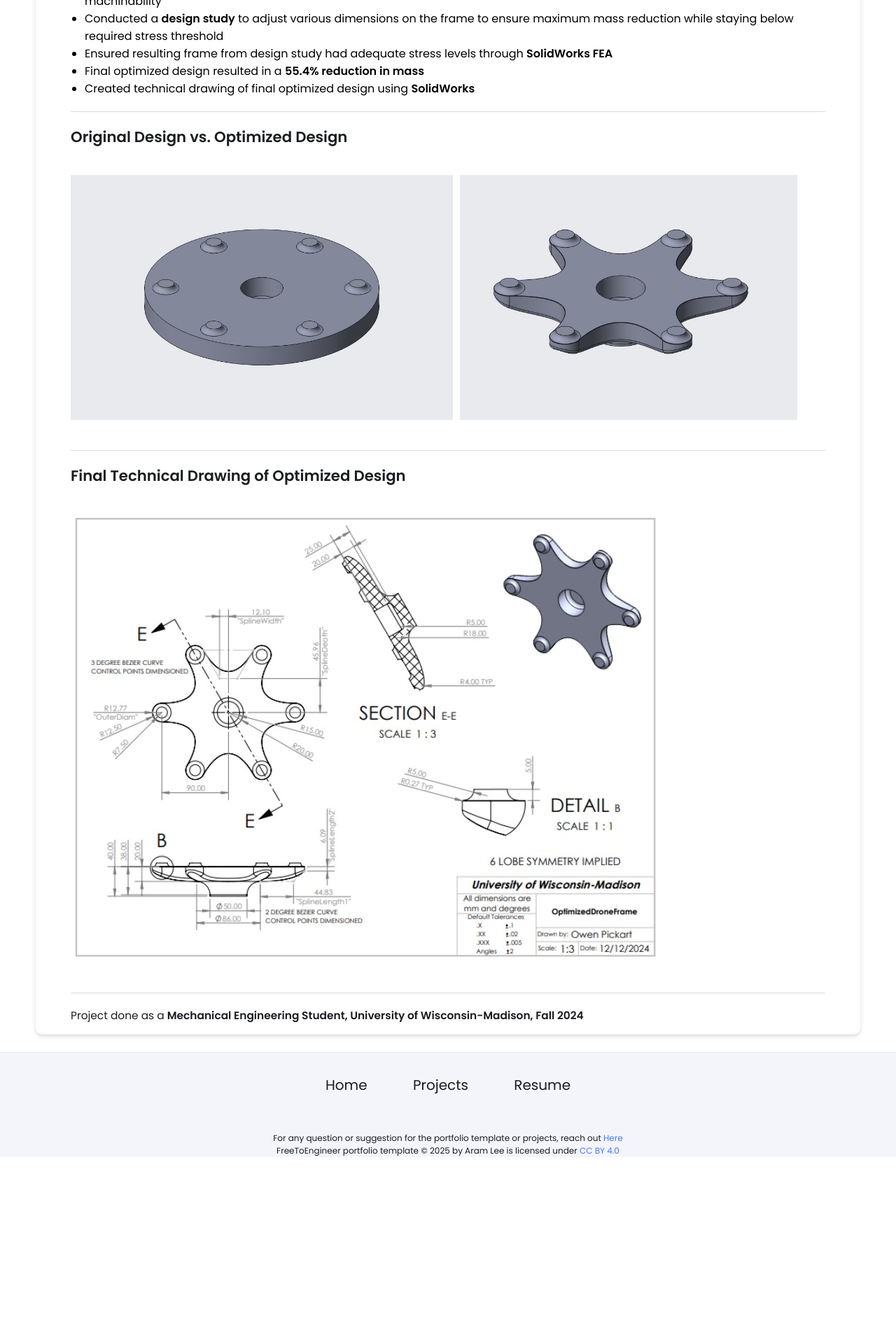
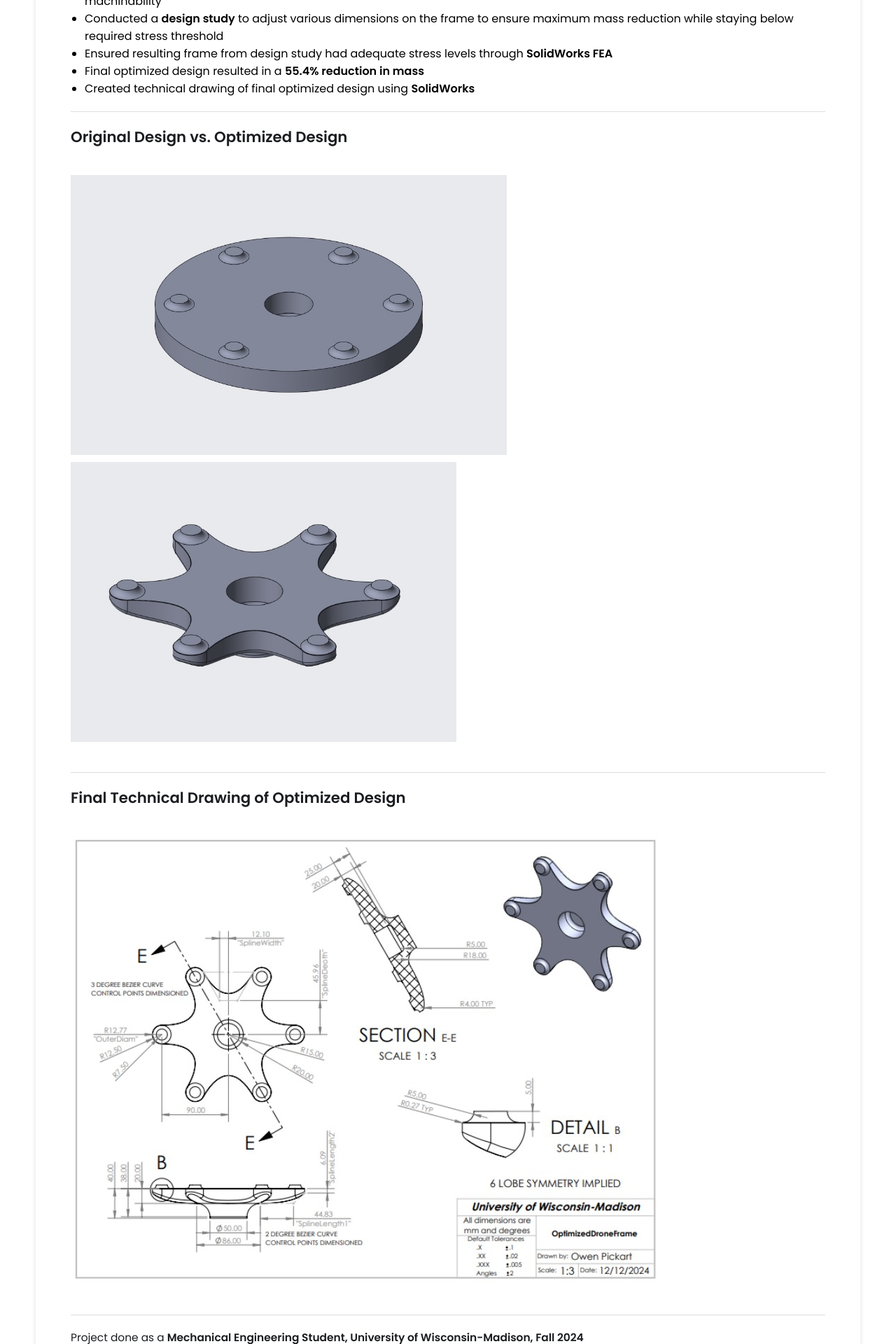
Before and after one commit to owenpickart/owenpickart.github.io, a Jekyll site: the page built from _projects/drone-optimization/index.md, in a window 1280 px wide. Shown: the part 871-2791 px from the top of the page at 70% size. Built offline with Jekyll 4.4.1, drawn with Linux system fonts in a browser that asks for light colours; before the commit the page ends 2524 px from its top, so only the background shows below that.

Commit message:
Update index.md

```diff
--- a/_projects/drone-optimization/index.md
+++ b/_projects/drone-optimization/index.md
@@ -21,14 +21,14 @@ main-image: /project.webp
 
 ## Original Design vs. Optimized Design
 <br>
-{% include image-gallery.html images="drone1.jpg, drone2.jpg" height="350" %}
+{% include image-gallery.html images="drone1.jpg, drone2.jpg" height="400" %}
 <br>
 
 ---
 
 ## Final Technical Drawing of Optimized Design
 <br>
-{% include image-gallery.html images="dronedwg.jpg" height="1000" %}
+{% include image-gallery.html images="dronedwg.jpg" height="1400" %}
 <br>
 
 ---
```
